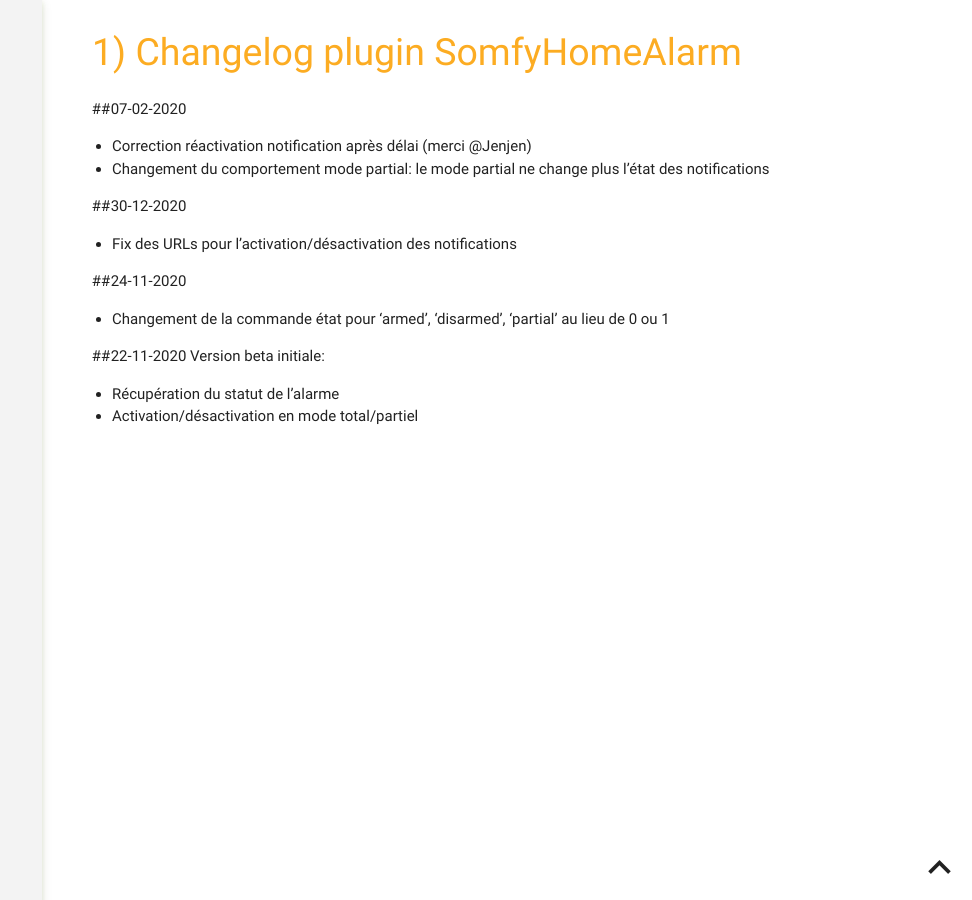
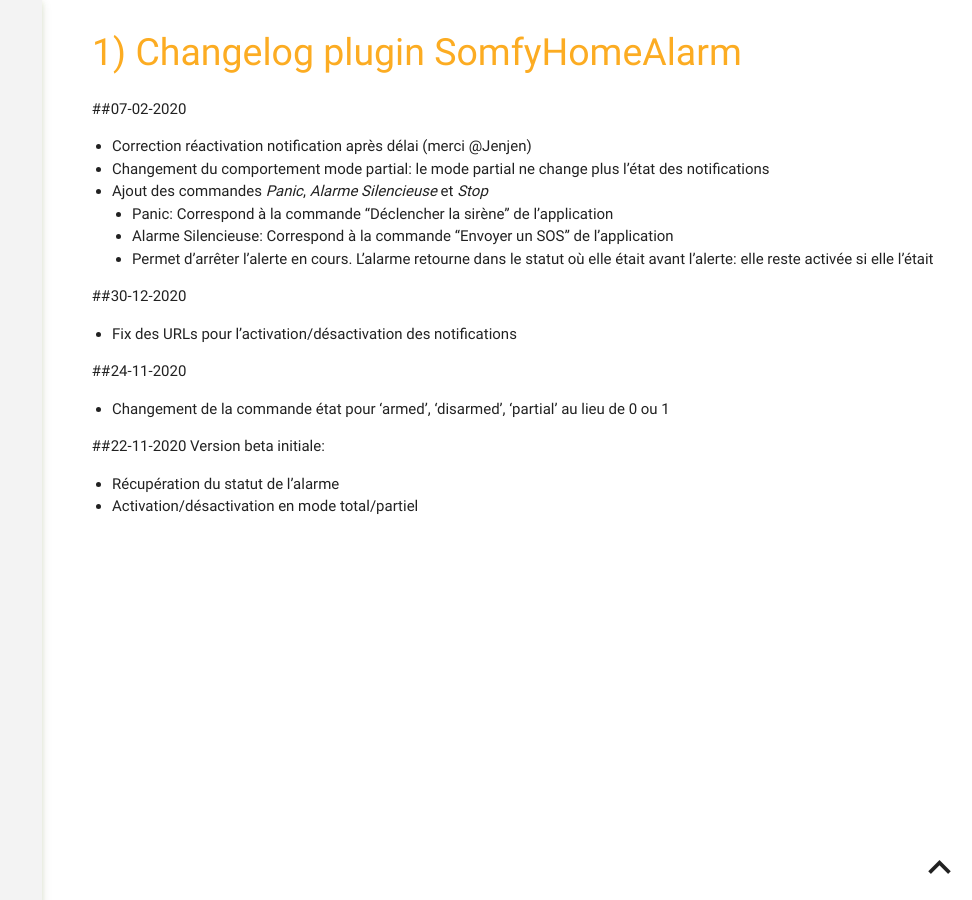
Before and after one commit to erobert-c/docs-somfyHomeAlarm, a Jekyll site: the page built from fr_FR/changelog.md, in a window 1280 px wide. Shown: the whole page, without its empty margins (308-1280 px from the left). Built offline with Jekyll 4.4.1, drawn with Linux system fonts in a browser that asks for light colours; our own code applies the rules of GitHub Pages for plain Markdown files.

Commit message:
Update changelog

```diff
--- a/fr_FR/changelog.md
+++ b/fr_FR/changelog.md
@@ -1,16 +1,22 @@
 # Changelog plugin SomfyHomeAlarm
 
 ##07-02-2020
-- Correction réactivation notification après délai (merci @Jenjen)
-- Changement du comportement mode partial: le mode partial ne change plus l'état des notifications
+* Correction réactivation notification après délai (merci @Jenjen)
+* Changement du comportement mode partial: le mode partial ne change plus l'état des notifications
+* Ajout des commandes *Panic*, *Alarme Silencieuse* et *Stop*
+  * Panic: Correspond à la commande "Déclencher la sirène" de l'application
+  * Alarme Silencieuse: Correspond à la commande "Envoyer un SOS" de l'application
+  * Permet d'arrêter l'alerte en cours. L'alarme retourne dans le statut où elle était avant l'alerte: elle reste
+  activée si elle l'était
+
 
 ##30-12-2020
-- Fix des URLs pour l'activation/désactivation des notifications
+* Fix des URLs pour l'activation/désactivation des notifications
 
 ##24-11-2020
-- Changement de la commande état pour 'armed', 'disarmed', 'partial' au lieu de 0 ou 1
+* Changement de la commande état pour 'armed', 'disarmed', 'partial' au lieu de 0 ou 1
 
 ##22-11-2020
 Version beta initiale:
-- Récupération du statut de l'alarme
-- Activation/désactivation en mode total/partiel
+* Récupération du statut de l'alarme
+* Activation/désactivation en mode total/partiel
```
Also changed, not shown: fr_FR/index.md (+7 -1 lines).
